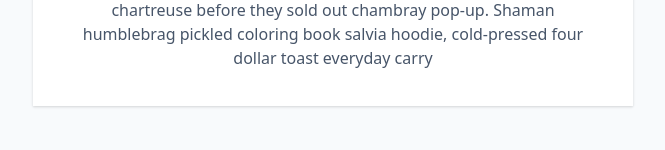
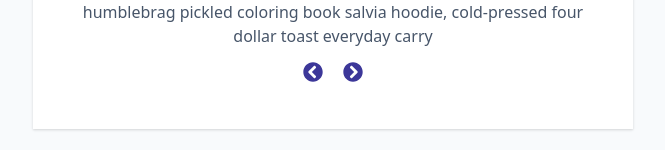
Before and after one commit to zendev2112/reviews-project, a React (Vite) app: page / in a window 1280 px wide. Shown: the part 488-638 px from the top of the page, without its empty margins (307-972 px from the left). Built offline with nearby package versions, Linux system fonts and the light colour scheme.

Commit message:
add preview and next buttons for the search, still index limit bug must be solved

```diff
--- a/src/App.jsx
+++ b/src/App.jsx
@@ -9,7 +9,21 @@ import {
 const App = () => {
   const [index, setIndex] = useState(0)
   const { name, job, image, text } = people[index]
-  console.log(name)
+
+  const nextPerson = () => {
+    setIndex((currentIndex) => {
+      const newIndex = currentIndex + 1
+      return newIndex
+    })
+  }
+  const prevPerson = () => {
+    setIndex((currentIndex) => {
+      const newIndex = currentIndex - 1
+      return newIndex
+    })
+  }
+
+
   return (
     <main>
       <article className="review">
@@ -22,6 +36,14 @@ const App = () => {
         <h4 className='author'>{name}</h4>
         <p className='job'>{job}</p>
         <p className='info'>{text}</p>
+        <div className="btn-container">
+          <button className='prev-btn' onClick={prevPerson}>
+            <FaChevronCircleLeft />
+          </button>
+          <button className='next-btn' onClick={nextPerson}>
+            <FaChevronCircleRight />
+          </button>
+        </div>
       </article>
     </main>
   )
```
